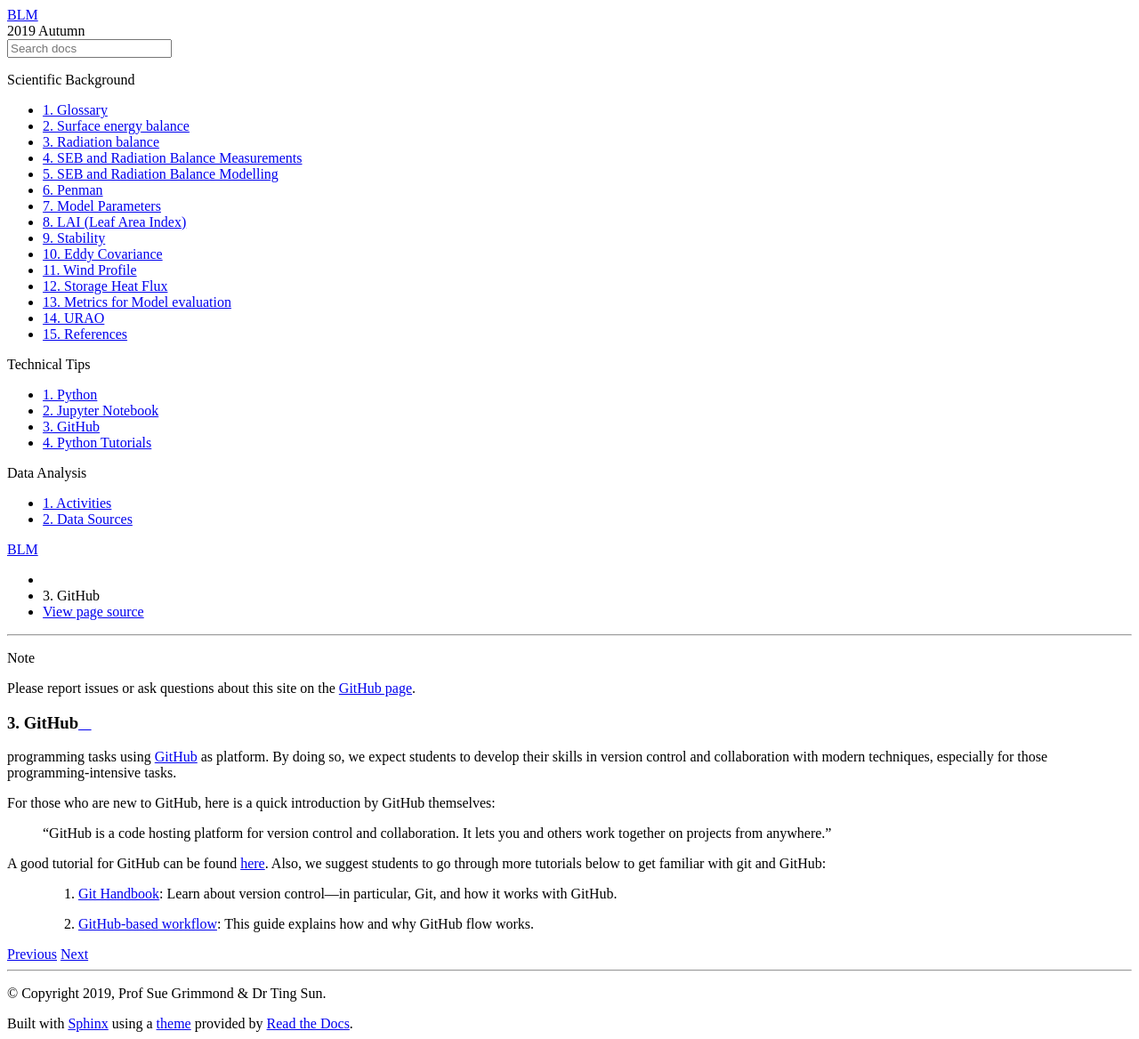
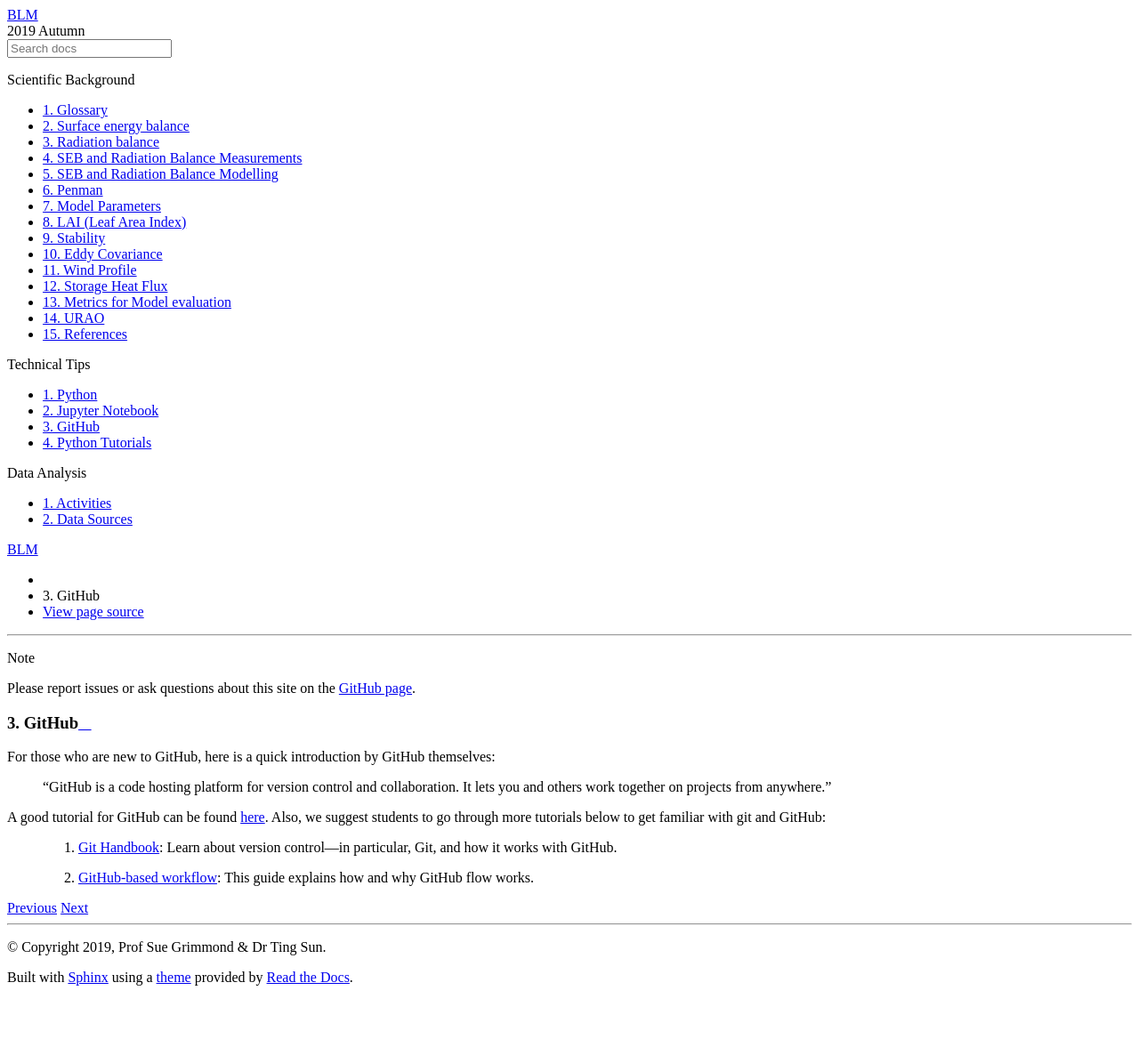
Before and after one commit to BLM-UoR/BLM, a Sphinx documentation site: the page built from docs/GitHub.rst, in a window 1280 px wide. Shown: the whole page at 89% size. Built offline with Sphinx 7.4.7 and the Read the Docs theme 2.0.0, drawn with Linux system fonts in a browser that asks for light colours; after the commit the page ends 1116 px from its top, so only the background shows below that.

Commit message:
Update GitHub.rst

```diff
--- a/docs/GitHub.rst
+++ b/docs/GitHub.rst
@@ -4,10 +4,10 @@ GitHub
 ======
 
 .. This class adopts a git-based workflow to disseminate and collect
-programming tasks using `GitHub`_ as platform.
-By doing so, we expect students to develop their skills in
-version control and collaboration with modern techniques, especially
-for those programming-intensive tasks.
+.. programming tasks using `GitHub`_ as platform.
+.. By doing so, we expect students to develop their skills in
+.. version control and collaboration with modern techniques, especially
+.. for those programming-intensive tasks.
 
 For those who are new to GitHub, here is a quick introduction by GitHub
 themselves:
```
